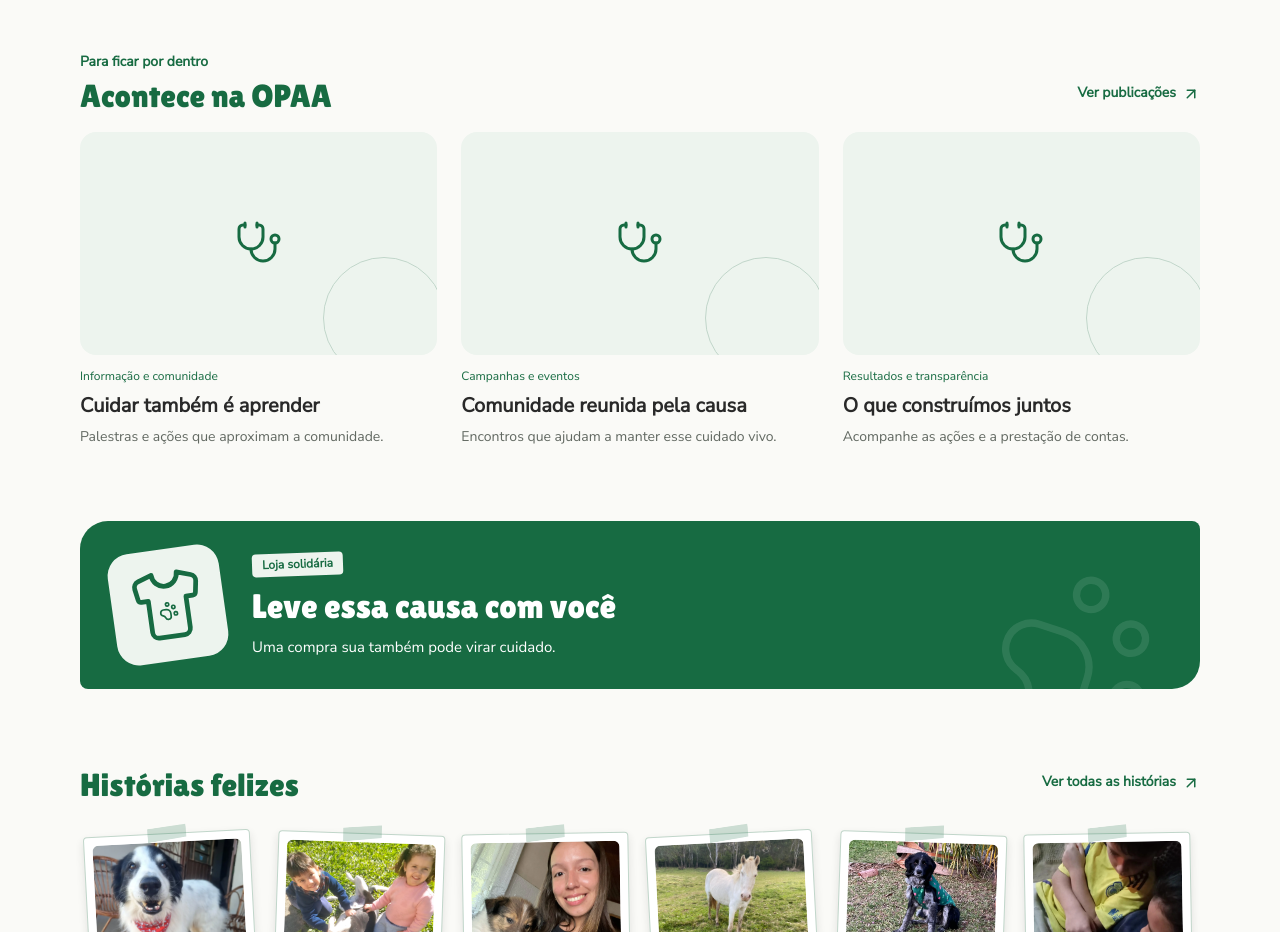
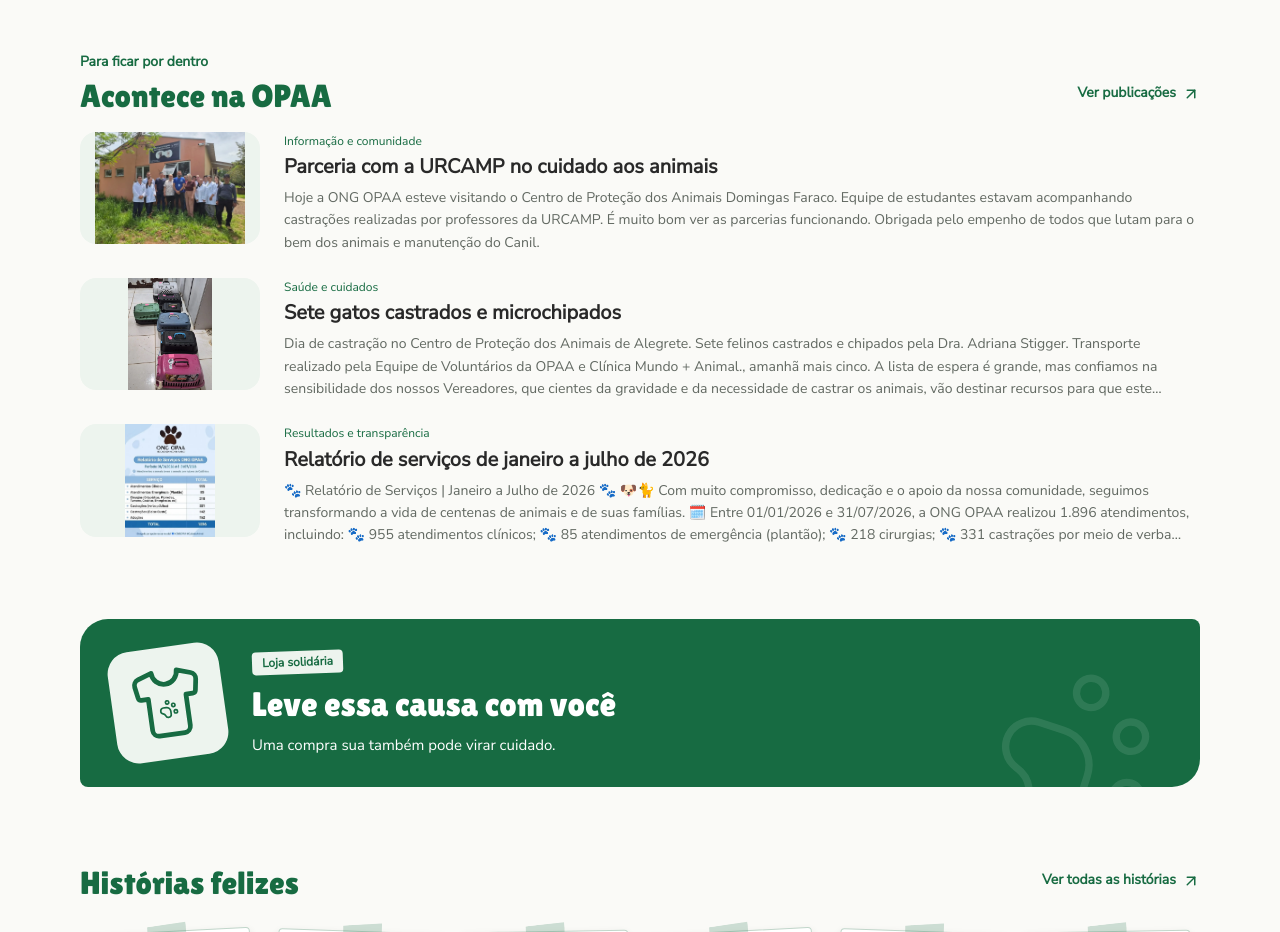
Before and after one commit to mauricioeluri/opaa, an Astro site: page / in a window 1280 px wide. Shown: the part 1800-2732 px from the top of the page. Built offline with nearby package versions, Linux system fonts and the light colour scheme; Astro itself is replaced by a stand-in of ours.

Commit message:
feat: add real blog posts and images and refine hero section

```diff
--- a/src/components/Community.astro
+++ b/src/components/Community.astro
@@ -42,7 +42,7 @@ const stories = (await getStories()).slice(0, 6)
               {postCategories[post.category] ?? 'Publicações'}
             </p>
             <h3>{post.title}</h3>
-            <p class="description">{post.description}</p>
+            <p class="description">{post.body}</p>
           </a>
         ))}
       </div>
@@ -153,11 +153,15 @@ const stories = (await getStories()).slice(0, 6)
 
   .highlights {
     display: grid;
-    grid-template-columns: repeat(3, minmax(0, 1fr));
+    grid-template-columns: minmax(0, 1fr);
     gap: 24px;
   }
 
   .highlight {
+    display: grid;
+    grid-template-columns: 180px minmax(0, 1fr);
+    column-gap: 24px;
+    align-content: start;
     min-width: 0;
     color: inherit;
     text-decoration: none;
@@ -166,11 +170,13 @@ const stories = (await getStories()).slice(0, 6)
   .cover,
   .illustration {
     display: flex;
+    grid-row: 1 / 4;
     width: 100%;
     height: auto;
     aspect-ratio: 8 / 5;
     border-radius: 16px;
-    object-fit: cover;
+    object-fit: contain;
+    background: var(--color-soft);
   }
 
   .illustration {
@@ -194,17 +200,21 @@ const stories = (await getStories()).slice(0, 6)
   }
 
   .category {
-    margin-top: 12px;
     color: var(--color-primary);
     font-size: 12px;
   }
 
   h3 {
-    margin: 8px 0;
+    margin: 4px 0 8px;
     font-size: 20px;
   }
 
   .description {
+    display: -webkit-box;
+    -webkit-box-orient: vertical;
+    -webkit-line-clamp: 3;
+    line-clamp: 3;
+    overflow: hidden;
     color: var(--color-muted);
     font-size: 14px;
   }
@@ -383,16 +393,12 @@ const stories = (await getStories()).slice(0, 6)
     }
 
     .highlight {
-      display: grid;
-      grid-template-columns: 88px minmax(0, 1fr);
+      grid-template-columns: 112px minmax(0, 1fr);
       column-gap: 16px;
-      align-content: start;
     }
 
     .cover,
     .illustration {
-      grid-row: 1 / 4;
-      aspect-ratio: 1;
       border-radius: 12px;
     }
 
--- a/src/data/api.json
+++ b/src/data/api.json
@@ -43,44 +43,37 @@
   ],
   "posts": [
     {
-      "slug": "cuidar-tambem-e-aprender",
-      "title": "Cuidar também é aprender",
-      "description": "Palestras e ações que aproximam a comunidade.",
-      "body": "Palestras e ações que aproximam a comunidade.",
-      "category": "community",
-      "published_at": "2026-11-05",
+      "slug": "relatorio-de-servicos-janeiro-julho-2026",
+      "title": "Relatório de serviços de janeiro a julho de 2026",
+      "body": "🐾 Relatório de Serviços | Janeiro a Julho de 2026 🐾\n\n🐶🐈 Com muito compromisso, dedicação e o apoio da nossa comunidade, seguimos transformando a vida de centenas de animais e de suas famílias.\n\n🗓️ Entre 01/01/2026 e 31/07/2026, a ONG OPAA realizou 1.896 atendimentos, incluindo:\n\n🐾 955 atendimentos clínicos;\n🐾 85 atendimentos de emergência (plantão);\n🐾 218 cirurgias;\n🐾 331 castrações por meio de verba pública;\n🐾 142 castrações a baixo custo;\n🐾 162 adoções.\n\n🔢 Cada número representa uma vida acolhida, tratada, protegida e uma nova oportunidade para quem mais precisa.\n\n🤝🏻 Agradecemos a todos que caminham ao nosso lado. Vocês fazem parte de cada conquista.\n\n✅ Seguimos firmes em nossa missão de promover o bem-estar animal, oferecendo atendimento a animais em situação de rua e a animais de famílias cadastradas no CadÚnico.\n\n❤️‍🩹 Juntos, continuaremos fazendo a diferença.",
+      "category": "transparency",
+      "published_at": "2026-08-01",
       "isPinned": false,
-      "images": []
+      "images": [
+        "/api/blog/_GnKq4FALI6l.webp"
+      ]
     },
     {
-      "slug": "comunidade-reunida-pela-causa",
-      "title": "Comunidade reunida pela causa",
-      "description": "Encontros que ajudam a manter esse cuidado vivo.",
-      "body": "Encontros que ajudam a manter esse cuidado vivo.",
-      "category": "campaign",
-      "published_at": "2026-11-04",
+      "slug": "visita-centro-protecao-animais-urcamp",
+      "title": "Parceria com a URCAMP no cuidado aos animais",
+      "body": "Hoje a ONG OPAA esteve visitando o Centro de Proteção dos Animais Domingas Faraco. Equipe de estudantes estavam acompanhando castrações realizadas por professores da URCAMP. É muito bom ver as parcerias funcionando. Obrigada pelo empenho de todos que lutam para o bem dos animais e manutenção do Canil.",
+      "category": "community",
+      "published_at": "2026-10-29",
       "isPinned": false,
-      "images": []
+      "images": [
+        "/api/blog/-_5jQiW6UuMK.webp"
+      ]
     },
     {
-      "slug": "o-que-construimos-juntos",
-      "title": "O que construímos juntos",
-      "description": "Acompanhe as ações e a prestação de contas.",
-      "body": "Acompanhe as ações e a prestação de contas.",
-      "category": "transparency",
-      "published_at": "2026-11-03",
+      "slug": "sete-felinos-castrados-chipados-alegrete",
+      "title": "Sete gatos castrados e microchipados",
+      "body": "Dia de castração no Centro de Proteção dos Animais de Alegrete. Sete felinos castrados e chipados pela Dra. Adriana Stigger. Transporte realizado pela Equipe de Voluntários da OPAA e Clínica Mundo + Animal., amanhã mais cinco. A lista de espera é grande, mas confiamos na sensibilidade dos nossos Vereadores, que cientes da gravidade e da necessidade de castrar os animais, vão destinar recursos para que este trabalho possa acontecer. Temos uma lista com aproximadamente 1000 animais esperando. Inscrições pelo fone (55)999844045.",
+      "category": "care",
+      "published_at": "2026-10-15",
       "isPinned": false,
-      "images": []
-    },
-    {
-      "slug": "conheca-o-trabalho-da-opaa",
-      "title": "Conheça o trabalho da OPAA Alegrete",
-      "body": "Desde março de 2009, a OPAA atua pela proteção animal em Alegrete, com resgates, castrações e mutirões de vacinação. Você pode ajudar como associado, com contribuição de R$ 20 por mês, voluntário ou lar temporário. Entre em contato pelo telefone (55) 99984-4045 ou pelo e-mail alegreteongopaa@gmail.com. Publicação de exemplo para desenvolvimento; a data é ilustrativa.",
-      "category": "community",
-      "published_at": "2026-11-01T12:00:00-03:00",
-      "isPinned": false,
-      "images": ["/branding/opaa-logo.svg"],
-      "description": "Conheça o trabalho da OPAA Alegrete e as formas de ajudar."
+      "images": [
+        "/api/blog/SncyPf0EN9xN.webp"
+      ]
     }
   ],
   "notices": [
--- a/src/lib/post-category.ts
+++ b/src/lib/post-category.ts
@@ -2,4 +2,5 @@ export const postCategories: Record<string, string> = {
   community: 'Informação e comunidade',
   campaign: 'Campanhas e eventos',
   transparency: 'Resultados e transparência',
+  care: 'Saúde e cuidados',
 }
```
Also changed, not shown: AGENTS.md (+2 -1 lines), README.md, public/api/blog/-_5jQiW6UuMK.webp (added), public/api/blog/SncyPf0EN9xN.webp (added), public/api/blog/_GnKq4FALI6l.webp (added), 1 other file.
